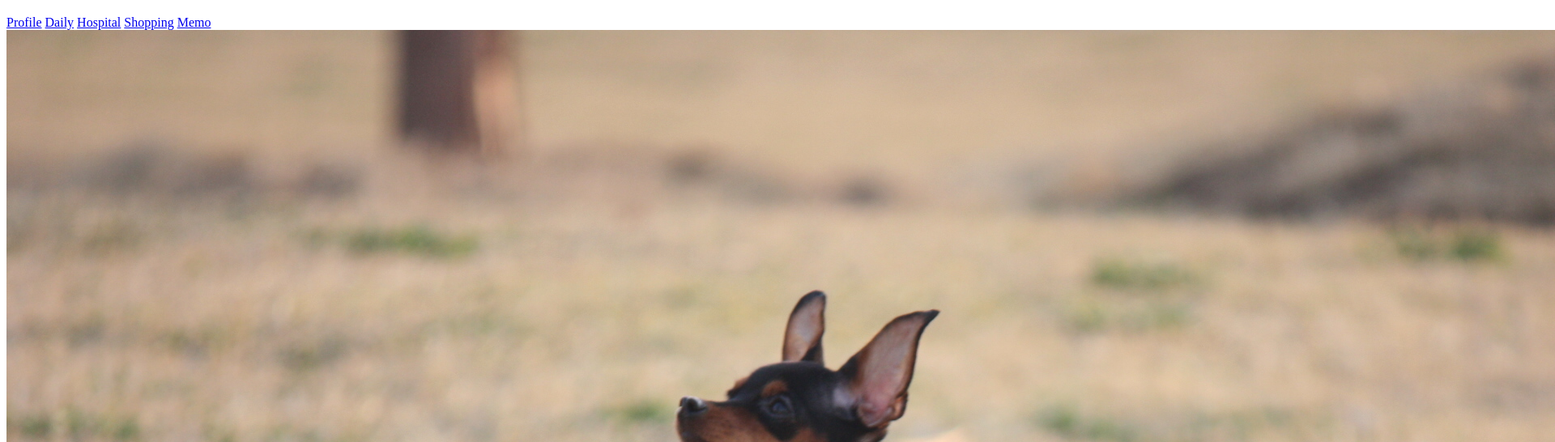
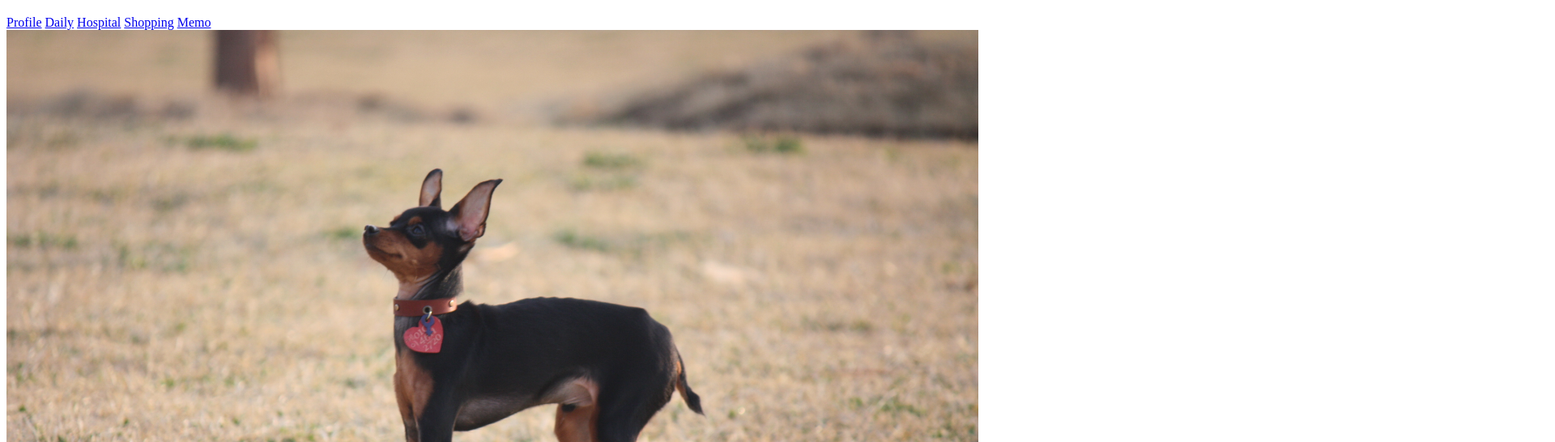
Before and after one commit to juli0303/Daily-care_K, a plain HTML site: page index.html in a window 1280 px wide. Shown: the part 70-616 px from the top of the page at 81% size, 1920 px wide, since content can reach past the window. Drawn offline with Linux system fonts and the light colour scheme.

Commit message:
Add files via upload

```diff
--- a/index.html
+++ b/index.html
@@ -8,6 +8,6 @@
     <h1><a href="index.html">댕댕일기</a></h1>
     <a href="1.Profile.html">Profile</a> <a href="2.Daily.html">Daily</a>
     <a href="3.Hospital.html">Hospital</a> <a href="4.Shopping.html">Shopping</a> <a href="5.memo.html">Memo</a>
-    <img src="img1.jpg">
+    <img src="img1.jpg" width="1200">
   </body>
 </html>
```
Also changed, not shown: img1.JPG (added).
